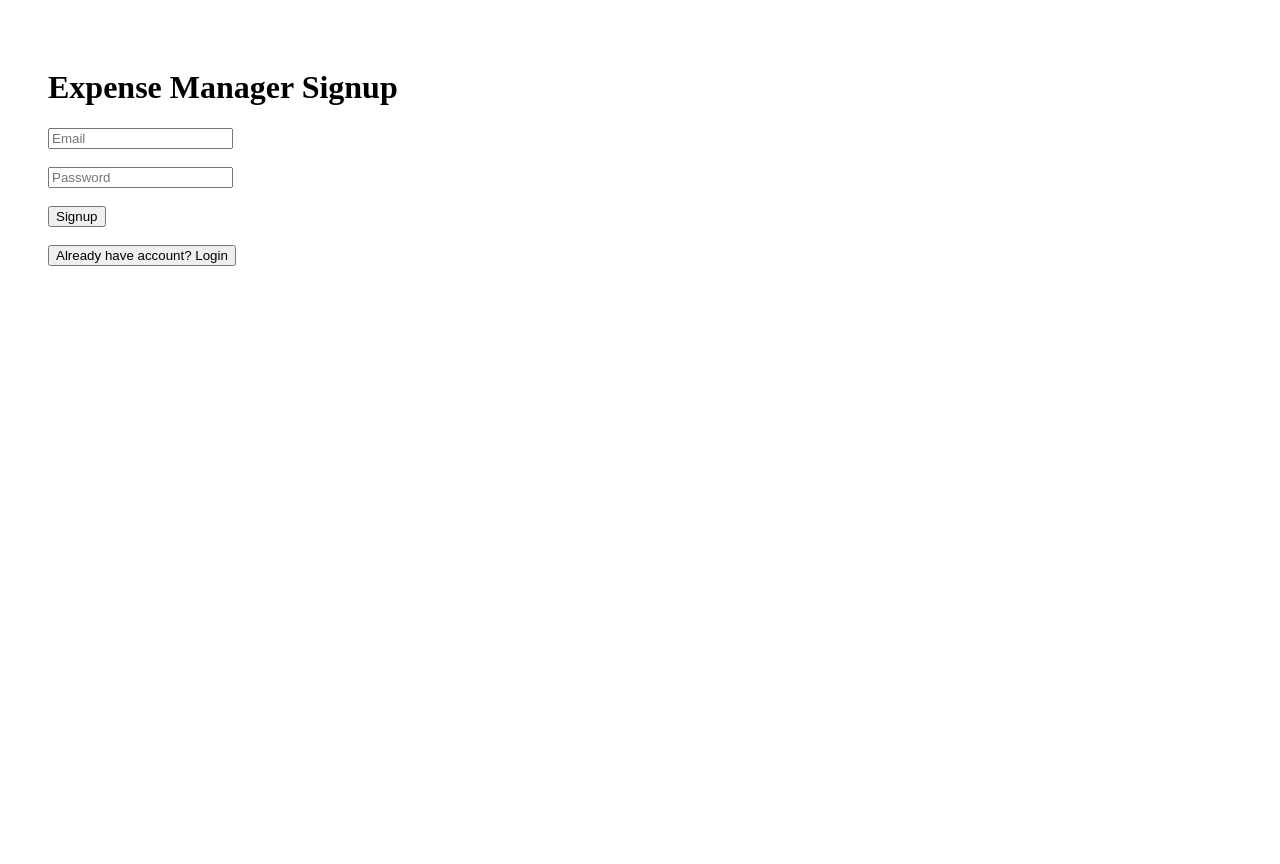
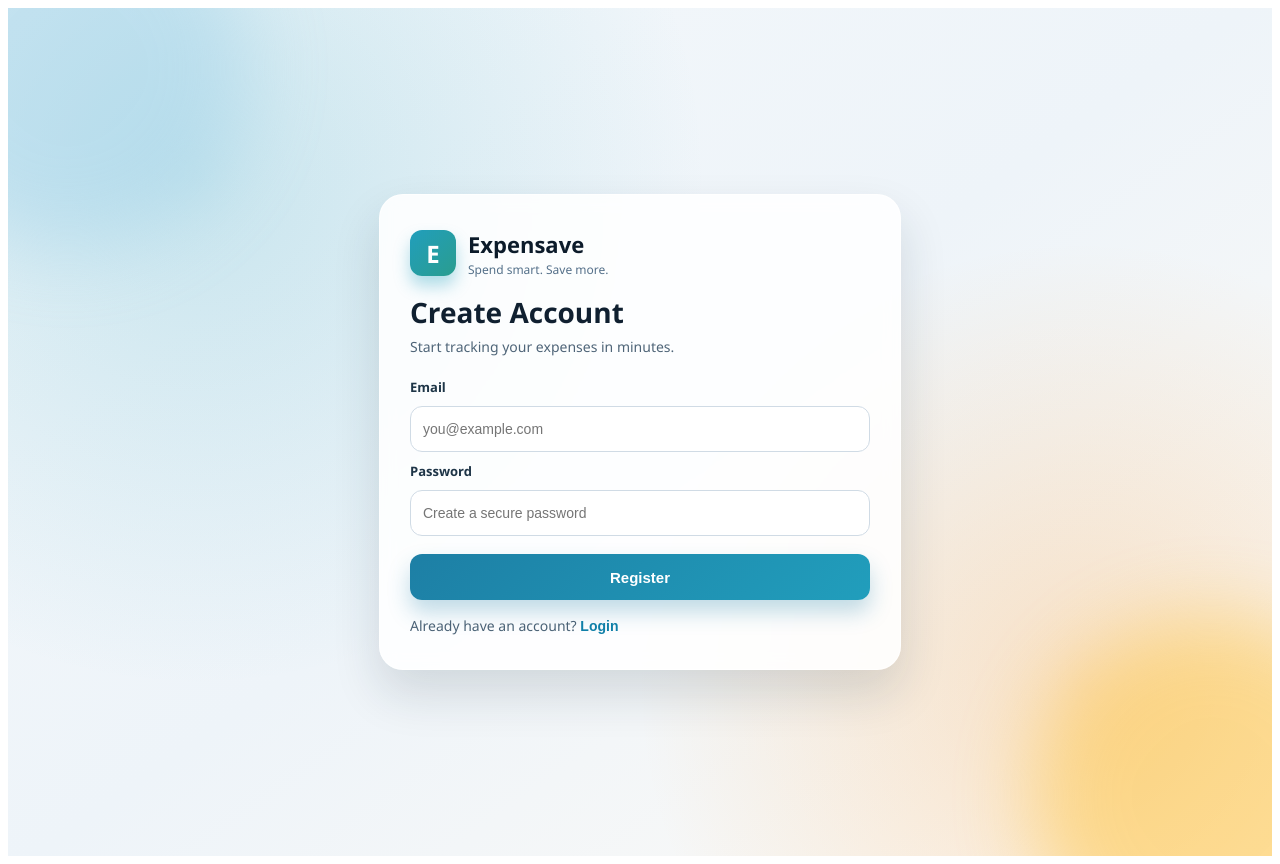
Before and after one commit to syedtahir1550/expense-manager-frontend, a React (Vite) app: page /signup in a window 1280 px wide. Before the commit the page ends 800 px from the top, so only its background shows below. Built offline with nearby package versions, Linux system fonts and the light colour scheme.

Commit message:
feat(auth-ui): redesign login and signup pages with Expensave branding

```diff
--- /dev/null
+++ b/src/pages/auth.css
@@ -0,0 +1,199 @@
+.auth-page {
+  min-height: 100vh;
+  display: flex;
+  align-items: center;
+  justify-content: center;
+  padding: 24px;
+  background:
+    radial-gradient(circle at 15% 20%, rgba(33, 158, 188, 0.2), transparent 40%),
+    radial-gradient(circle at 85% 80%, rgba(251, 133, 0, 0.2), transparent 35%),
+    linear-gradient(145deg, #f4f8fb 0%, #eef4f9 50%, #fdfaf6 100%);
+  font-family: "Poppins", "Segoe UI", sans-serif;
+  position: relative;
+  overflow: hidden;
+}
+
+.auth-glow {
+  position: absolute;
+  width: 360px;
+  height: 360px;
+  border-radius: 50%;
+  filter: blur(40px);
+  opacity: 0.35;
+  pointer-events: none;
+}
+
+.auth-glow-top {
+  top: -120px;
+  left: -120px;
+  background: #8ecae6;
+}
+
+.auth-glow-bottom {
+  right: -120px;
+  bottom: -120px;
+  background: #ffb703;
+}
+
+.auth-card {
+  width: min(100%, 460px);
+  background: rgba(255, 255, 255, 0.88);
+  border: 1px solid rgba(255, 255, 255, 0.7);
+  border-radius: 24px;
+  padding: 34px 30px;
+  box-shadow: 0 24px 48px rgba(19, 40, 59, 0.14);
+  backdrop-filter: blur(8px);
+  position: relative;
+  z-index: 1;
+}
+
+.auth-brand {
+  display: flex;
+  align-items: center;
+  gap: 12px;
+  margin-bottom: 18px;
+}
+
+.auth-logo {
+  width: 46px;
+  height: 46px;
+  border-radius: 12px;
+  background: linear-gradient(135deg, #219ebc, #2a9d8f);
+  color: #ffffff;
+  font-size: 24px;
+  font-weight: 700;
+  display: flex;
+  align-items: center;
+  justify-content: center;
+  box-shadow: 0 10px 16px rgba(33, 158, 188, 0.35);
+}
+
+.auth-brand-name {
+  margin: 0;
+  color: #0c1b2a;
+  font-size: 22px;
+  font-weight: 700;
+}
+
+.auth-brand-tag {
+  margin: 2px 0 0;
+  color: #547089;
+  font-size: 12px;
+}
+
+.auth-title {
+  margin: 0;
+  color: #102030;
+  font-size: 28px;
+  line-height: 1.2;
+}
+
+.auth-subtitle {
+  margin: 8px 0 22px;
+  color: #4f6578;
+  font-size: 14px;
+}
+
+.auth-form {
+  display: grid;
+  gap: 10px;
+}
+
+.auth-label {
+  font-size: 13px;
+  font-weight: 600;
+  color: #1e3547;
+}
+
+.auth-input {
+  height: 44px;
+  border: 1px solid #d0dbe5;
+  border-radius: 12px;
+  padding: 0 12px;
+  font-size: 14px;
+  color: #112437;
+  outline: none;
+  transition: border-color 0.2s ease, box-shadow 0.2s ease;
+}
+
+.auth-input:focus {
+  border-color: #219ebc;
+  box-shadow: 0 0 0 4px rgba(33, 158, 188, 0.16);
+}
+
+.auth-btn {
+  height: 46px;
+  border: none;
+  border-radius: 12px;
+  font-size: 15px;
+  font-weight: 600;
+  cursor: pointer;
+  transition: transform 0.15s ease, filter 0.15s ease;
+}
+
+.auth-btn:hover {
+  transform: translateY(-1px);
+}
+
+.auth-btn:disabled {
+  opacity: 0.7;
+  cursor: not-allowed;
+  transform: none;
+}
+
+.auth-btn-primary {
+  margin-top: 8px;
+  color: #fff;
+  background: linear-gradient(135deg, #1d7fa5, #219ebc);
+  box-shadow: 0 12px 22px rgba(29, 127, 165, 0.28);
+}
+
+.auth-footnote {
+  margin: 16px 0 0;
+  color: #4a6276;
+  font-size: 14px;
+}
+
+.auth-link-btn {
+  border: none;
+  background: none;
+  color: #0f7fa8;
+  font-size: 14px;
+  font-weight: 700;
+  cursor: pointer;
+  padding: 0;
+}
+
+.auth-link-btn:hover {
+  text-decoration: underline;
+}
+
+.auth-message {
+  margin: 14px 0 0;
+  padding: 10px 12px;
+  border-radius: 10px;
+  font-size: 13px;
+}
+
+.auth-warning {
+  background: #fff4dd;
+  color: #8e6000;
+  border: 1px solid #f6dcaa;
+}
+
+.auth-error {
+  background: #ffe8ea;
+  color: #b62334;
+  border: 1px solid #ffc6cd;
+}
+
+@media (max-width: 540px) {
+  .auth-card {
+    padding: 26px 18px;
+    border-radius: 18px;
+  }
+
+  .auth-title {
+    font-size: 24px;
+  }
+}
--- a/src/pages/login.jsx
+++ b/src/pages/login.jsx
@@ -1,11 +1,13 @@
 import { useMemo, useState } from "react";
 import { useLocation, useNavigate } from "react-router-dom";
 import { login } from "../api/auth";
+import "./auth.css";
 
 function Login() {
   const [email, setEmail] = useState("");
   const [password, setPassword] = useState("");
   const [error, setError] = useState("");
+  const [submitting, setSubmitting] = useState(false);
   const location = useLocation();
   const navigate = useNavigate();
 
@@ -17,8 +19,11 @@ function Login() {
     return "";
   }, [location.search]);
 
-  const handleLogin = async () => {
+  const handleLogin = async (event) => {
+    event.preventDefault();
+
     try {
+      setSubmitting(true);
       setError("");
       const res = await login(email, password);
       const rawToken =
@@ -44,43 +49,77 @@ function Login() {
         `Login failed${status ? ` (${status})` : ""}: ${detail}`
       );
       console.error(err);
+    } finally {
+      setSubmitting(false);
     }
   };
 
   return (
-    <div style={{ padding: 40 }}>
-      <h1>Expense Manager Login</h1>
+    <div className="auth-page">
+      <div className="auth-glow auth-glow-top" />
+      <div className="auth-glow auth-glow-bottom" />
+
+      <div className="auth-card">
+        <div className="auth-brand">
+          <div className="auth-logo">E</div>
+          <div>
+            <p className="auth-brand-name">Expensave</p>
+            <p className="auth-brand-tag">Spend smart. Save more.</p>
+          </div>
+        </div>
+
+        <h1 className="auth-title">Welcome Back</h1>
+        <p className="auth-subtitle">Sign in to continue tracking your money.</p>
 
         {sessionMessage ? (
-        <p style={{ color: "darkorange", marginTop: 0 }}>{sessionMessage}</p>
+          <p className="auth-message auth-warning">{sessionMessage}</p>
         ) : null}
 
+        <form className="auth-form" onSubmit={handleLogin}>
+          <label className="auth-label" htmlFor="login-email">
+            Email
+          </label>
           <input
-        placeholder="Email"
+            id="login-email"
+            className="auth-input"
+            type="email"
+            placeholder="you@example.com"
             value={email}
             onChange={(e) => setEmail(e.target.value)}
+            required
           />
 
-      <br /><br />
-
+          <label className="auth-label" htmlFor="login-password">
+            Password
+          </label>
           <input
+            id="login-password"
+            className="auth-input"
             type="password"
-        placeholder="Password"
+            placeholder="Enter your password"
             value={password}
             onChange={(e) => setPassword(e.target.value)}
+            required
           />
 
-      <br /><br />
+          <button className="auth-btn auth-btn-primary" type="submit" disabled={submitting}>
+            {submitting ? "Signing in..." : "Login"}
+          </button>
+        </form>
 
-      <button onClick={handleLogin}>Login</button>
+        <p className="auth-footnote">
+          New here?{" "}
+          <button
+            type="button"
+            className="auth-link-btn"
+            onClick={() => navigate("/signup")}
+          >
+            Create an account
+          </button>
+        </p>
 
-      {error ? (
-        <>
-          <br />
-          <br />
-          <p style={{ color: "crimson", margin: 0 }}>{error}</p>
-        </>
-      ) : null}
+        {error ? <p className="auth-message auth-error">{error}</p> : null}
+      </div>
     </div>
   );
 }
--- a/src/pages/signup.jsx
+++ b/src/pages/signup.jsx
@@ -1,49 +1,95 @@
 import { useState } from "react";
 import { useNavigate } from "react-router-dom";
 import { register } from "../api/auth";
+import "./auth.css";
 
 function Signup() {
   const [email, setEmail] = useState("");
   const [password, setPassword] = useState("");
+  const [error, setError] = useState("");
+  const [submitting, setSubmitting] = useState(false);
   const navigate = useNavigate();
 
-  const handleSignup = async () => {
+  const handleSignup = async (event) => {
+    event.preventDefault();
+
     try {
+      setSubmitting(true);
+      setError("");
       await register(email, password);
       navigate("/login");
     } catch (err) {
+      const status = err.response?.status;
+      const data = err.response?.data;
+      const detail =
+        typeof data === "string"
+          ? data
+          : data?.message || data?.error || "Unknown error";
+      setError(`Signup failed${status ? ` (${status})` : ""}: ${detail}`);
       console.error(err);
+    } finally {
+      setSubmitting(false);
     }
   };
 
   return (
-    <div style={{ padding: 40 }}>
-      <h1>Expense Manager Signup</h1>
+    <div className="auth-page">
+      <div className="auth-glow auth-glow-top" />
+      <div className="auth-glow auth-glow-bottom" />
 
+      <div className="auth-card">
+        <div className="auth-brand">
+          <div className="auth-logo">E</div>
+          <div>
+            <p className="auth-brand-name">Expensave</p>
+            <p className="auth-brand-tag">Spend smart. Save more.</p>
+          </div>
+        </div>
+
+        <h1 className="auth-title">Create Account</h1>
+        <p className="auth-subtitle">Start tracking your expenses in minutes.</p>
+
+        <form className="auth-form" onSubmit={handleSignup}>
+          <label className="auth-label" htmlFor="signup-email">
+            Email
+          </label>
           <input
-        placeholder="Email"
+            id="signup-email"
+            className="auth-input"
+            type="email"
+            placeholder="you@example.com"
             value={email}
             onChange={(e) => setEmail(e.target.value)}
+            required
           />
 
-      <br /><br />
-
+          <label className="auth-label" htmlFor="signup-password">
+            Password
+          </label>
           <input
+            id="signup-password"
+            className="auth-input"
             type="password"
-        placeholder="Password"
+            placeholder="Create a secure password"
             value={password}
             onChange={(e) => setPassword(e.target.value)}
+            required
           />
 
-      <br /><br />
+          <button className="auth-btn auth-btn-primary" type="submit" disabled={submitting}>
+            {submitting ? "Creating account..." : "Register"}
+          </button>
+        </form>
 
-      <button onClick={handleSignup}>Signup</button>
+        <p className="auth-footnote">
+          Already have an account?{" "}
+          <button type="button" className="auth-link-btn" onClick={() => navigate("/login")}>
+            Login
+          </button>
+        </p>
 
-      <br /><br />
-
-      <button onClick={() => navigate("/login")}>
-        Already have account? Login
-      </button>
+        {error ? <p className="auth-message auth-error">{error}</p> : null}
+      </div>
     </div>
   );
 }
```
Lines whose indentation alone changed are shown as unchanged.
